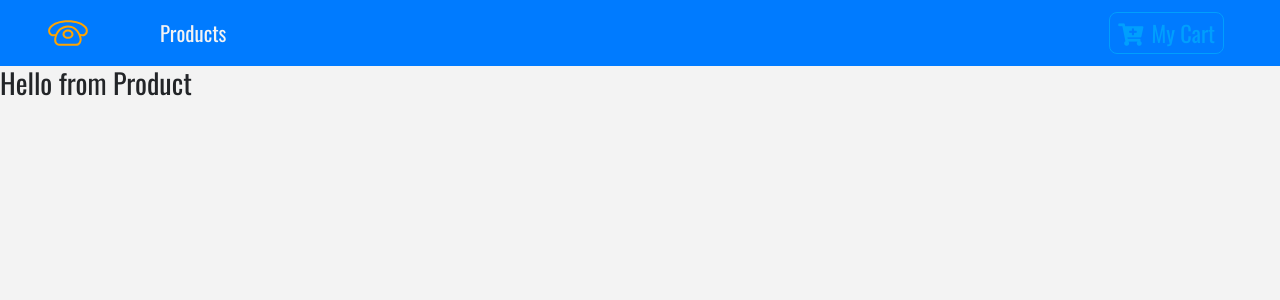
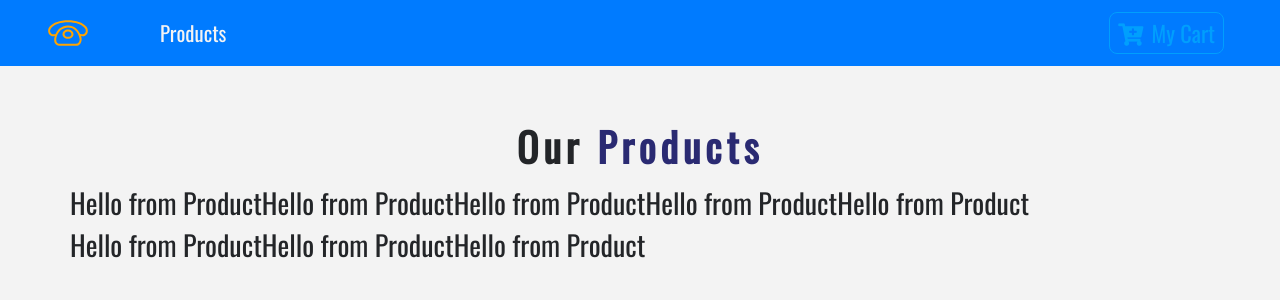
Before and after one commit to Piyushjakhar/Mobilestore, a React (Create React App) app: page / in a window 1280 px wide. Shown: the top 300 px of the page. Built offline with nearby package versions, Linux system fonts and the light colour scheme.

Commit message:
Context API

```diff
--- a/src/components/ProductsList.js
+++ b/src/components/ProductsList.js
@@ -1,11 +1,32 @@
 import React, { Component } from 'react';
 import Product from './Product';
+import Title from './Title';
+import { ProductConsumer } from "../context";
+
+
 export default class ProductsList extends Component {
+
+
     render() {
         return (
-            <div>
-                <Product/>
-            </div>
-        )
+            <>
+                <div className="py-5">
+                    <div className="container">
+                     <Title name="our" title="products" />
+                        <div className="row">
+                            <ProductConsumer>
+                                {value => {
+                                    return value.products.map( product => {
+                                        return <Product key={product.id} product={product} />;
+                                    })
+                                }}
+                            </ProductConsumer>
+                        </div>
+
+                    </div>
+                </div>
+            </>
+
+        );
     }
 }
--- /dev/null
+++ b/src/components/Title.js
@@ -0,0 +1,14 @@
+import React from 'react'
+
+export default function Title({ name, title }) {
+    return (
+        <div className="row">
+            <div className="col-10 mx-auto my-2 text-center text-title">
+                <h1 className="text-capitalize font-weight-bold">
+                    {name} <strong className="text-blue">{title}</strong>
+                </h1>
+            </div>
+
+        </div>
+    );
+}
--- /dev/null
+++ b/src/context.js
@@ -0,0 +1,41 @@
+import React, { Component } from 'react';
+import { detailProduct, storeProducts } from './data';
+
+
+const ProductContext = React.createContext();
+//Provider
+//Consumer
+
+class ProductProvider extends Component {
+
+    state = {
+        products: storeProducts,
+        detailProduct: detailProduct
+    };
+
+    handleDetail = () => {
+        console.log("hello from detail");
+    };
+
+    addToCart = () => {
+        console.log("hello from addToCart");
+    };
+
+
+
+    render() {
+        return (
+            <ProductContext.Provider value={{
+                ...this.state,
+                handleDetail: this.handleDetail,
+                addToCart: this.addToCart
+            }}>
+                {this.props.children}
+            </ProductContext.Provider>
+        )
+    }
+}
+
+const ProductConsumer = ProductContext.Consumer;
+
+export { ProductProvider, ProductConsumer };
--- a/src/data.js
+++ b/src/data.js
@@ -1,7 +1,4 @@
-/*
-https://www.iconfinder.com/icons/1243689/call_phone_icon
-Creative Commons (Attribution 3.0 Unported);
-https://www.iconfinder.com/Makoto_msk */
+
 
 export const storeProducts = [
   {
--- a/src/index.js
+++ b/src/index.js
@@ -3,13 +3,16 @@ import ReactDOM from 'react-dom';
 import './index.css';
 import App from './App';
 import {BrowserRouter as Router} from 'react-router-dom';
+import { ProductProvider } from './context';
 import reportWebVitals from './reportWebVitals';
 
 ReactDOM.render(
   <React.StrictMode>
-    <Router>
-      <App />
-    </Router>
+    <ProductProvider>
+      <Router>
+        <App />
+      </Router>
+    </ProductProvider>
   </React.StrictMode>,
   document.getElementById('root')
 );
```
Also changed, not shown: 1 other file (tests, documents, lock files or other folders).
